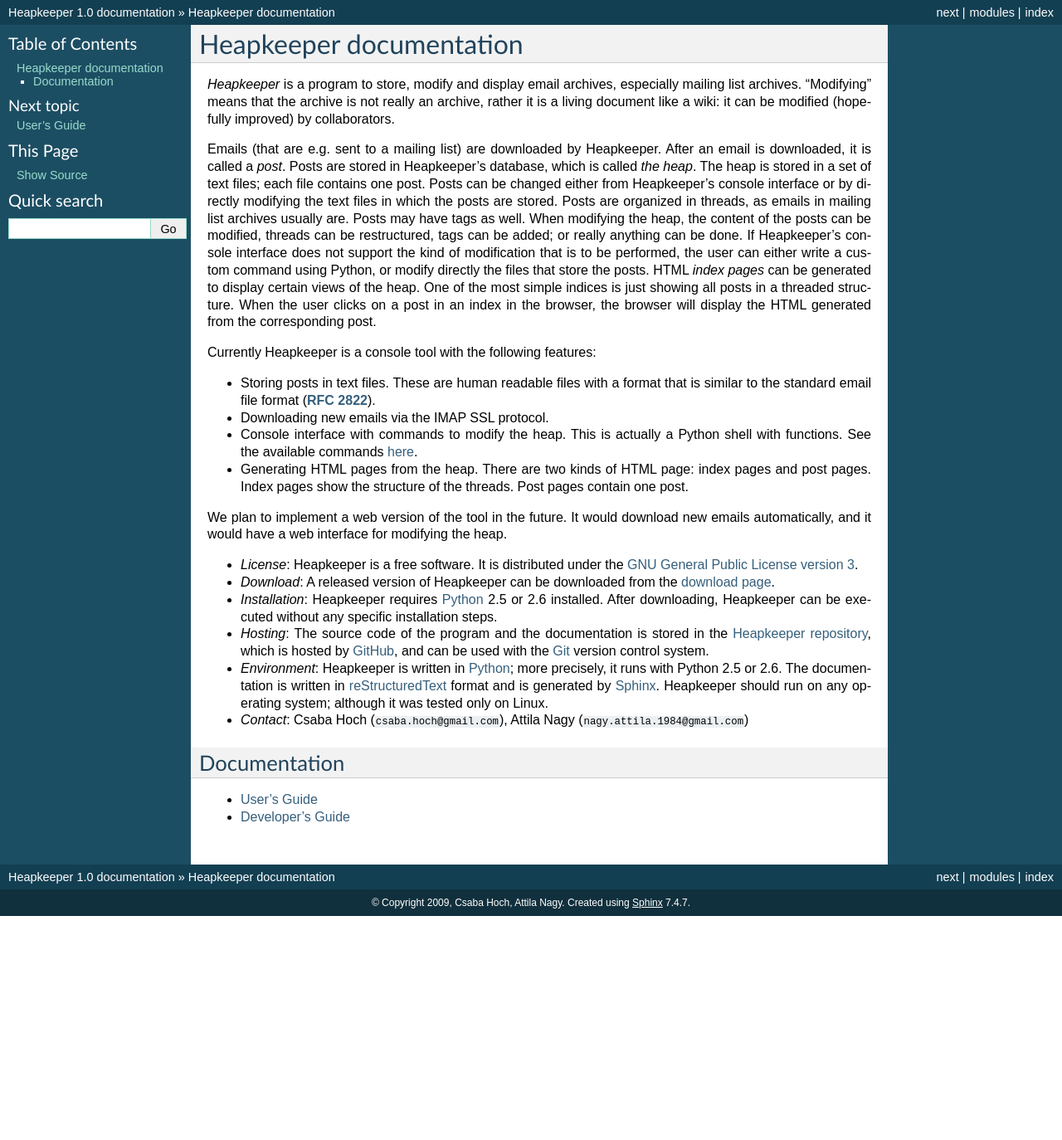
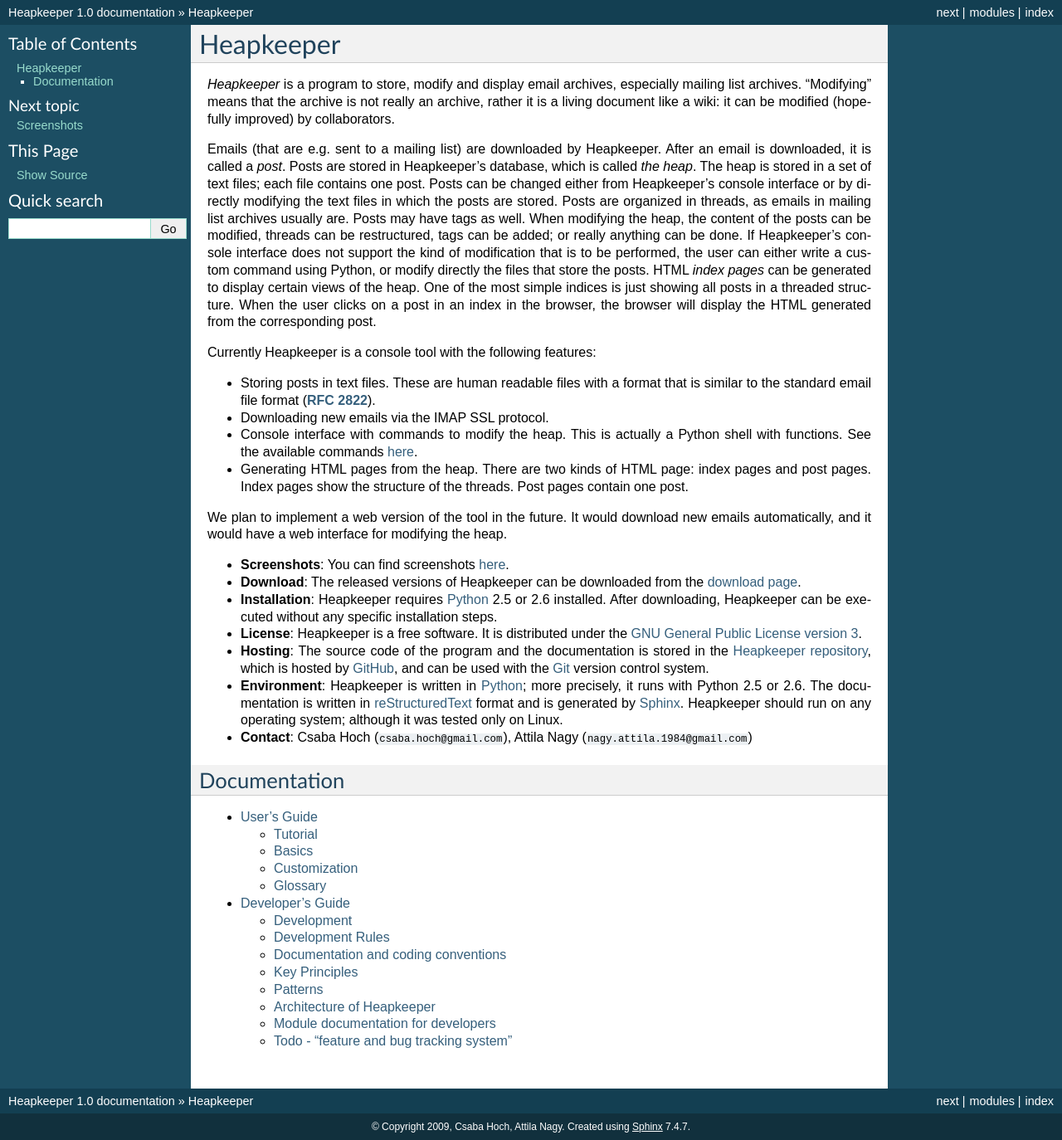
Before and after one commit to hcs42/heapkeeper-old, a Sphinx documentation site: the page built from doc/index.rst, in a window 1280 px wide. Shown: the whole page at 83% size. Built offline with Sphinx 7.4.7, drawn with Linux system fonts in a browser that asks for light colours; before the commit the page ends 1104 px from its top, so only the background shows below that.

Commit message:
Doc/Download added
A download page has been created.

The index page now uses bold font instead of italic to emphasize a few imporant
words that the visitors are looking for. The index page also contains a table
of contents which contains the main pages.

```diff
--- a/doc/architecture.rst
+++ b/doc/architecture.rst
@@ -277,7 +277,7 @@ Testing
 
 We use unit tests to test Heapkeeper's code, using the standard ``unittest``
 module. Each module has a corresponding module that tests it. Our aim is to
-reach almost 100% line coverage.
+reach almost 100% line coverage. (Currently we are far from that.)
 
 All tests can be executed using the :mod:`test` module:
 
--- a/doc/index.rst
+++ b/doc/index.rst
@@ -1,9 +1,11 @@
-Heapkeeper documentation
-========================
+Heapkeeper
+==========
 
 .. toctree::
    :hidden:
 
+   screenshots
+   download
    usersguide
    developersguide
 
@@ -44,21 +46,22 @@ We plan to implement a web version of the tool in the future. It would download
 new emails automatically, and it would have a web interface for modifying
 the heap.
 
-* *License*: Heapkeeper is a free software. It is distributed under the `GNU
-  General Public License version 3`_.
-* *Download*: A released version of Heapkeeper can be downloaded from the
-  `download page`_.
-* *Installation*: Heapkeeper requires Python_ 2.5 or 2.6 installed. After
+* **Screenshots**: You can find screenshots :doc:`here <screenshots>`.
+* **Download**: The released versions of Heapkeeper can be downloaded from the
+  :doc:`download page <download>`.
+* **Installation**: Heapkeeper requires Python_ 2.5 or 2.6 installed. After
   downloading, Heapkeeper can be executed without any specific installation
   steps.
-* *Hosting*: The source code of the program and the documentation is stored in
+* **License**: Heapkeeper is a free software. It is distributed under the `GNU
+  General Public License version 3`_.
+* **Hosting**: The source code of the program and the documentation is stored in
   the `Heapkeeper repository`_, which is hosted by GitHub_, and can be
   used with the Git_ version control system.
-* *Environment*: Heapkeeper is written in Python_; more precisely, it
+* **Environment**: Heapkeeper is written in Python_; more precisely, it
   runs with Python 2.5 or 2.6. The documentation is written in
   reStructuredText_ format and is generated by Sphinx_. Heapkeeper
   should run on any operating system; although it was tested only on Linux.
-* *Contact*:
+* **Contact**:
   Csaba Hoch (``csaba.hoch@gmail.com``),
   Attila Nagy (``nagy.attila.1984@gmail.com``)
 
@@ -75,4 +77,19 @@ Documentation
 -------------
 
 * :doc:`usersguide`
+
+  * :doc:`tutorial`
+  * :doc:`basics`
+  * :doc:`customization`
+  * :doc:`glossary`
+
 * :doc:`developersguide`
+
+  * :doc:`development`
+  * :doc:`developmentrules`
+  * :doc:`codingconventions`
+  * :doc:`keyprinciples`
+  * :doc:`patterns`
+  * :doc:`architecture`
+  * :doc:`modules`
+  * :doc:`todo`
--- /dev/null
+++ b/doc/screenshots.rst
@@ -0,0 +1,4 @@
+Screenshots
+===========
+
+todo
```
Also changed, not shown: other parts of doc/index.rst (+0 -1 lines), doc/download.rst (added, +124 -0 lines).
